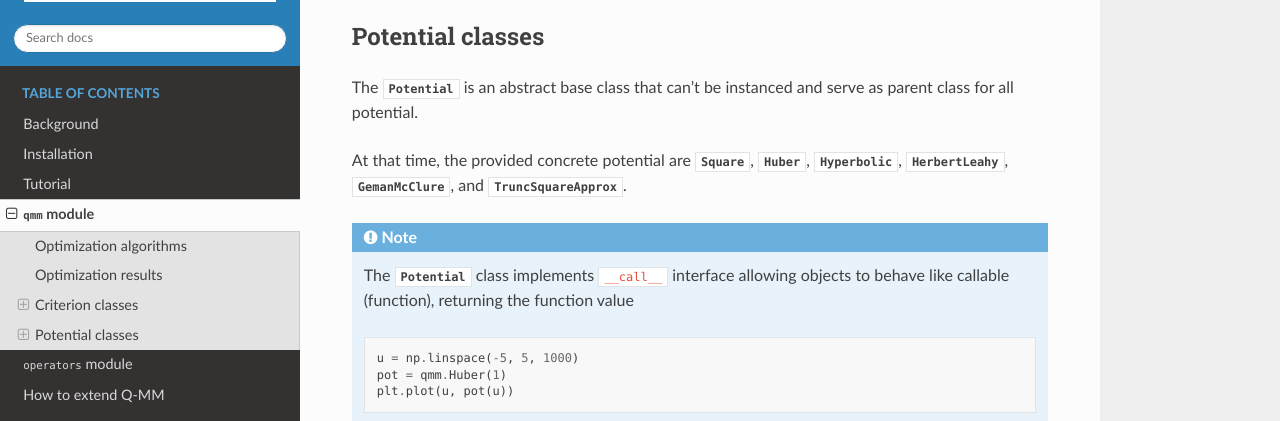
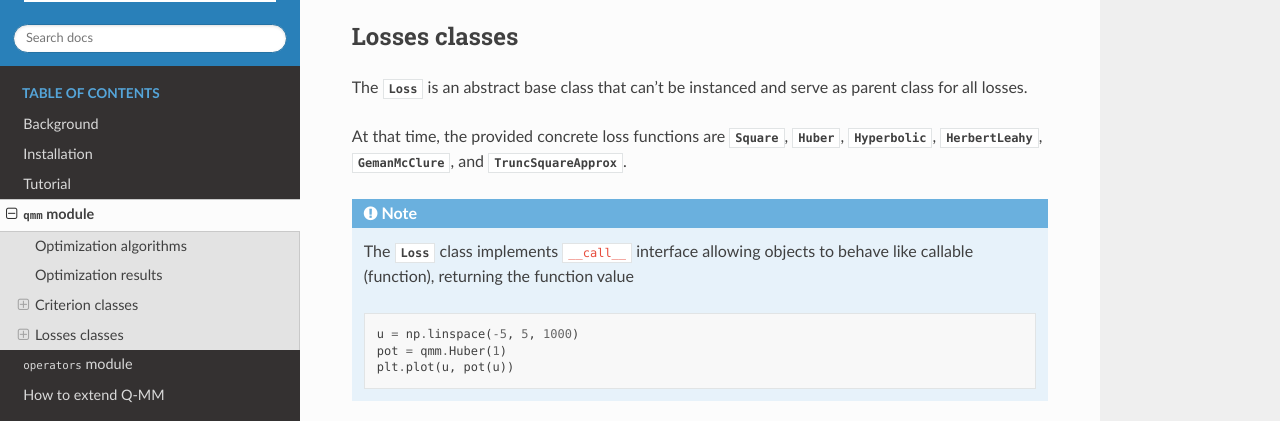
Before and after one commit to forieux/qmm, a Sphinx documentation site: the page built from docs/qmm.rst, in a window 1280 px wide and 900 px high, scrolled down 2456 px, cut to the strip 240-661 px from the top of the window. Built offline with Sphinx 7.4.7 and the Read the Docs theme 2.0.0, drawn with Linux system fonts in a browser that asks for light colours.

Commit message:
Change to loss

```diff
--- a/docs/background.rst
+++ b/docs/background.rst
@@ -21,9 +21,9 @@ with guaranteed convergence. The explicit step formula allows fast convergence
 of the algorithm to a minimiser of the criterion without tuning parameters. On
 the contrary, the criterion must meet the conditions above.
 
-The potential implemented in the toolbox, in addition to the square function,
-are illustrated below. The Geman & Mc Clure and the truncated square
-approximation are not coercive.
+The losses implemented in the toolbox, in addition to the square function, are
+illustrated below. The Geman & Mc Clure and the truncated square approximation
+are not coercive.
 
 .. image:: ./potentials.png
     :align: center
--- a/docs/extend.rst
+++ b/docs/extend.rst
@@ -2,9 +2,8 @@
  How to extend Q-MM
 ====================
 
-To extend Q-MM you must subclass :class:`qmm.BaseCrit` and
-:class:`qmm.Potential`. Then :func:`qmm.mmmg` and :func:`qmm.mmcg` should work
-as expected.
+To extend Q-MM you must subclass :class:`qmm.BaseCrit` and :class:`qmm.Loss`.
+Then :func:`qmm.mmmg` and :func:`qmm.mmcg` should work as expected.
 
 Feel free to `contribute <https://github.com/forieux/qmm/>`_ with issues or pull
 request.
--- a/docs/qmm.rst
+++ b/docs/qmm.rst
@@ -111,20 +111,20 @@ Specific criterion classes
     :members:
 
 
-Potential classes
-=================
+Losses classes
+==============
 
-The :class:`Potential` is an abstract base class that can't be instanced and
-serve as parent class for all potential.
+The :class:`Loss` is an abstract base class that can't be instanced and
+serve as parent class for all losses.
 
-At that time, the provided concrete potential are :class:`Square`,
+At that time, the provided concrete loss functions are :class:`Square`,
 :class:`Huber`, :class:`Hyperbolic`, :class:`HerbertLeahy`,
 :class:`GemanMcClure`, and :class:`TruncSquareApprox`.
 
 .. note::
 
-   The :class:`Potential` class implements ``__call__`` interface allowing
-   objects to behave like callable (function), returning the function value
+   The :class:`Loss` class implements ``__call__`` interface allowing objects to
+   behave like callable (function), returning the function value
 
    .. code-block:: python
 
@@ -133,7 +133,7 @@ At that time, the provided concrete potential are :class:`Square`,
       plt.plot(u, pot(u))
 
 
-.. autoclass:: Potential
+.. autoclass:: Loss
    :members:
 
 
```
Also changed, not shown: docs/tutorial.rst (+6 -5 lines), 1 other file.
